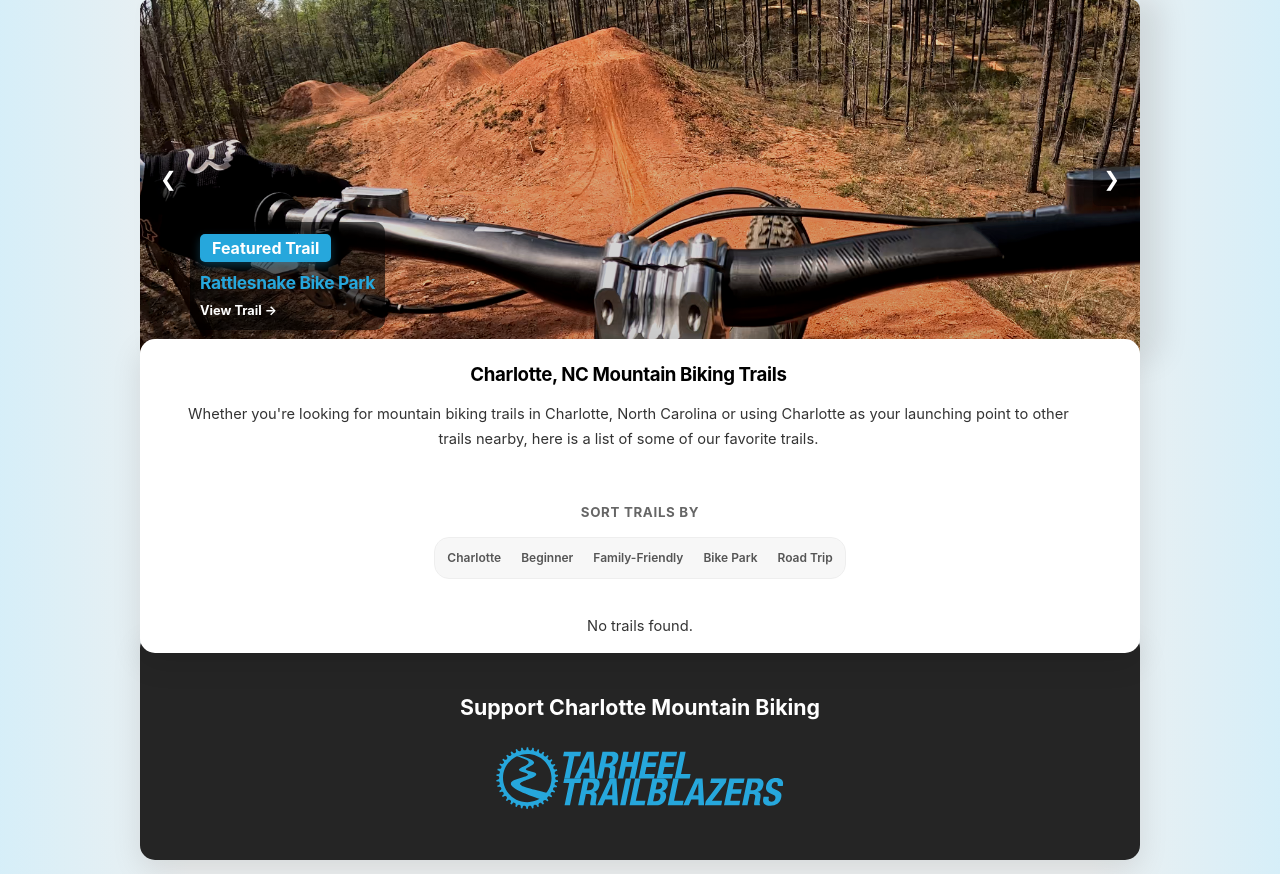
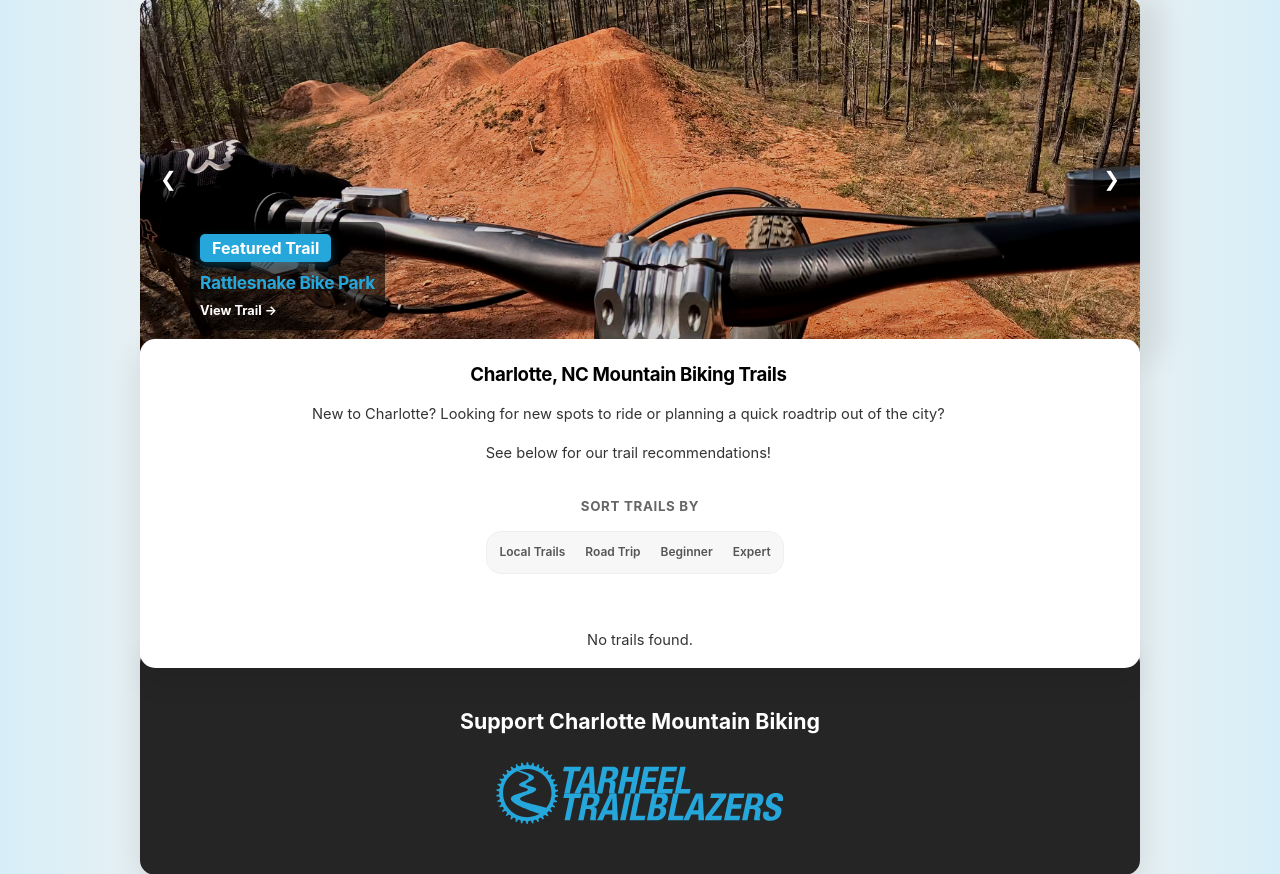
Before and after one commit to protogenoserebos/MTB_Master, a Django app: page / in a window 1280 px wide. Shown: the part 187-1061 px from the top of the page. Run offline with Django 5.2, Linux system fonts and the light colour scheme; data that the repository does not hold is empty.

Commit message:
massaging

```diff
--- a/NCMTB/models.py
+++ b/NCMTB/models.py
@@ -29,7 +29,7 @@ class TrailArticle(models.Model):
 
     Bike_Park_Priority = models.IntegerField(null=True, blank=True, help_text="Priority of Trail that dictates whether its a bike park.")
 
-    Trail_Card_Logo = models.ImageField(upload_to='trail_photos', null=True, blank=True, help_text="Image that shows up on card on landing page tile. Typically a trail logo ex: Airline Logo.")
+    Trail_Card_Logo = models.ImageField(upload_to='trail_photos', null=True, blank=True, help_text="Width must be 350 px.")
 
     slug = models.SlugField(unique=True, help_text="URL-friendly version of the title e.g. NCMTB.com/url-friendly-slug")
 
--- a/NCMTB/static/css/mtb_styles.css
+++ b/NCMTB/static/css/mtb_styles.css
@@ -88,6 +88,7 @@
     align-items: center;
     width: 80%;
     margin: auto;
+    margin-bottom:15px;
     border-radius: 15px;
     box-shadow: 0 4px 12px rgba(0,0,0,0.1);
     padding: 20px; }
@@ -114,7 +115,7 @@ p.number-ranking {font-weight: bold;
 .card-container-image {
     width: 95%;
     height: auto;
-    aspect-ratio: 1 / 1;
+
     border-radius: 20px;
     padding: 10px;
     margin-right:0;
@@ -738,7 +739,7 @@ textarea.form-input, select.form-input, input.form-input {font-family:'inter'; f
 /* -- Trail Sort Filter Styling -- */
 
 .trail-sort-container {
-    margin: 20px auto;
+    margin: 0 auto 20px auto;
     text-align: center;
 }
 
@@ -761,7 +762,9 @@ textarea.form-input, select.form-input, input.form-input {font-family:'inter'; f
     padding: 6px;
     border-radius: 15px; /* Pill shape */
     border: 1px solid #eee;
-    margin: auto 10px;
+    margin: auto 10px 20px auto;
+
+
 }
 
 .trail-sort a {
@@ -988,7 +991,7 @@ nav {
     width: 100%;
 }
 
-.home-logo-img {filter: drop-shadow(0 2px 4px rgba(0, 0, 0, 0.08)) drop-shadow(0 4px 12px rgba(0, 0, 0, 0.05)); max-width:40%}
+.home-logo-img {filter: drop-shadow(0 2px 4px rgba(0, 0, 0, 0.08)) drop-shadow(0 4px 12px rgba(0, 0, 0, 0.05)); max-width:150px}
 
 .logo-wrap {
     display: grid;
@@ -1124,15 +1127,16 @@ nav {
               font-size: 18px;
           }
 
-.home-logo-img {filter: drop-shadow(0 2px 4px rgba(0, 0, 0, 0.08)) drop-shadow(0 4px 12px rgba(0, 0, 0, 0.05)); max-width:60%}
+.home-logo-img {filter: drop-shadow(0 2px 4px rgba(0, 0, 0, 0.08)) drop-shadow(0 4px 12px rgba(0, 0, 0, 0.05)); max-width:150px}
 
 .card-container-whole {
     display: flex;
     filter: drop-shadow(0 2px 4px rgba(0, 0, 0, 0.08)) drop-shadow(0 4px 12px rgba(0, 0, 0, 0.05));
     flex-direction: row; /* Stays a row on all screen sizes */
     align-items: center;
-    width: 80%;
+    width: 50%;
     border-radius: 15px;
+    margin-bottom: 25px;
     box-shadow: 0 4px 12px rgba(0,0,0,0.1);
     padding: 20px;
 }
@@ -1182,9 +1186,9 @@ table.trail-info {
 }
 
 .card-container-image {
-    width: 55%;
+    width: 75%;
     height: auto;
-    aspect-ratio: 1 / 1;
+
     border-radius: 20px;
     padding: 10px;
     margin-right:0;
--- a/NCMTB/templates/NCMTB/about.html
+++ b/NCMTB/templates/NCMTB/about.html
@@ -10,6 +10,6 @@
 <p>We are a couple of brothers that have lived in Charlotte, North Carolina for 20+ years.</p>
 <p>We are both avid outdoorsmen with a primary focus on Mountain Biking and Rock Climbing in and around North Carolina.</p>
 <p>Currently, we've been both focused on bike parks and feature-focused trails that include jumps, drops, berms, etc., and you will see that reflected in alot of our media. However, we both still very much enjoy trail riding and some good flow so you will see that as well.</p>
-<p style="margin-left: 0;"><img  onclick="openImage(this.src)" style="border:1px solid white; border-radius:10px; max-width:80vw; " src="{% static 'NCMTB/images/Brothers.png' %}" alt="Image of the authors." /></p>
+<p style="margin-left: 0;"><img  onclick="openImage(this.src)" style="border:1px solid white; border-radius:10px; max-width:90vw; " src="{% static 'NCMTB/images/Brothers.png' %}" alt="Image of the authors." /></p>
 </section>
 {% endblock %}
--- a/NCMTB/templates/NCMTB/home.html
+++ b/NCMTB/templates/NCMTB/home.html
@@ -90,27 +90,30 @@
 <section class="feature-spotlight">
     <div class="card-intro">
         <h2 style="font-size:14pt;color:black;font-weight:bold;margin-top:25px;text-align:center;">Charlotte, NC Mountain Biking Trails</h2>
-        <p style="font-size:11pt; text-align: center;">Whether you're looking for mountain biking trails in Charlotte, North Carolina or using Charlotte as your launching point to other trails nearby, here is a list of some of our favorite trails.</p>
+        <p style="font-size:11pt; text-align: center;">New to Charlotte? Looking for new spots to ride or planning a quick roadtrip out of the city?</p><p style="font-size:11pt; text-align: center;">See below for our trail recommendations!</p>
     </div>
 
 <section class="trail-sort-container">
     <p class="trail-sort-label">Sort Trails By</p>
     <div class="trail-sort">
+
         <a href="?sort=location" class="{% if current_sort == 'location' %}active{% endif %}">
-            Charlotte
-        </a>
-        <a href="?sort=beginner" class="{% if current_sort == 'beginner' %}active{% endif %}">
-            Beginner
-        </a>
-        <a href="?sort=family" class="{% if current_sort == 'family' %}active{% endif %}">
-            Family-Friendly
-        </a>
-        <a href="?sort=bikepark" class="{% if current_sort == 'bikepark' %}active{% endif %}">
-            Bike Park
+            Local Trails
         </a>
         <a href="?sort=roadtrip" class="{% if current_sort == 'roadtrip' %}active{% endif %}">
             Road Trip
         </a>
+
+         <a href="?sort=beginner" class="{% if current_sort == 'beginner' %}active{% endif %}">
+            Beginner
+        </a>
+        <a href="?sort=bikepark" class="{% if current_sort == 'bikepark' %}active{% endif %}">
+            Expert
+        </a>
+        <!--<a href="?sort=family" class="{% if current_sort == 'family' %}active{% endif %}">
+            Bring the Family
+        </a>-->
+
     </div>
 
     {% if current_sort and current_sort != 'favorites' %}
@@ -140,11 +143,12 @@
 
 
                     <p class="tile-short-desc">{{ trail.trail_short_card_description }}</p>
-                    <a style="text-decoration: underline!important; font-size:11pt;color:#26a7dc;" href="{{ trail.get_absolute_url }}" class="card-link-wrapper">Select to learn more.</a>
+                    <img class="card-container-image" src="{{ trail.Feature_Spotlight_1.url }}" alt="{{ trail.Trail_Name }}">
+            <a style="text-decoration: underline!important; font-size:11pt;color:#26a7dc; margin-top:10px;" href="{{ trail.get_absolute_url }}" class="card-link-wrapper">Select to learn more.</a>
 
                 </div>
 
-                <img class="card-container-image" src="{{ trail.Feature_Spotlight_1.url }}" alt="{{ trail.Trail_Name }}">
+
 
 
             </div>
```
